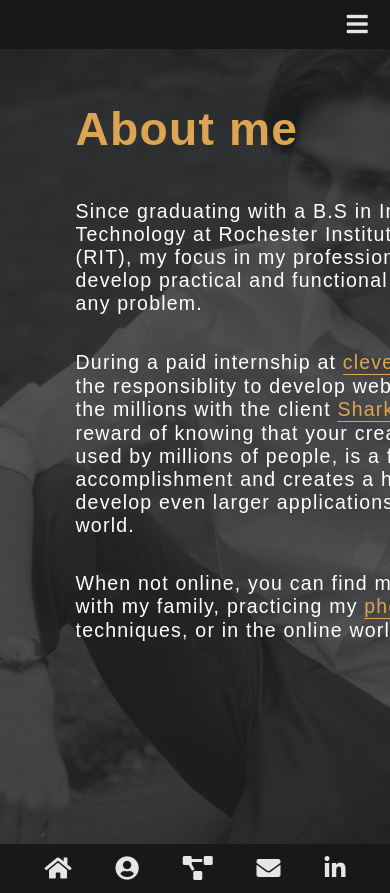
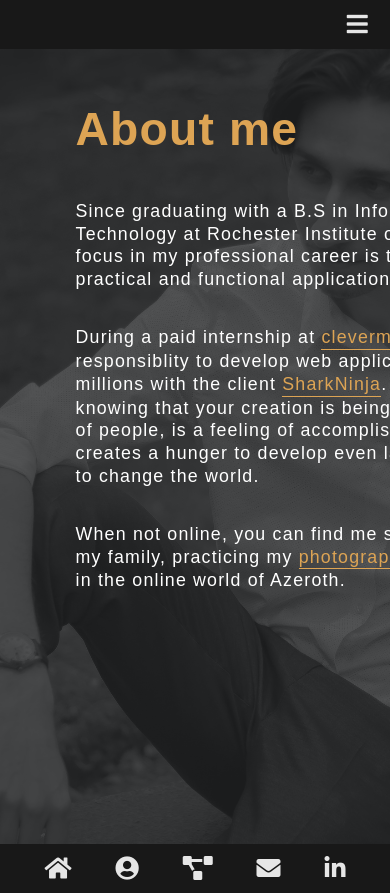
Before and after one commit to Godsmetal/Portfolio, a PHP site: page /views/about.php in a window 390 px wide; the page is wider, and only the part inside the window is pictured. Run offline with PHP 8.4, Linux system fonts and the light colour scheme.

Commit message:
Responsiveness
navigation
- Added height adjustment for small heights

about
- Added line height to text
- Adjust copy text

```diff
--- a/style/css/about.css
+++ b/style/css/about.css
@@ -4354,13 +4354,16 @@ body {
 @media screen and (min-width: 1920px) and (-webkit-min-device-pixel-ratio: 1) {
   body, html {
     font-size: 18px; } }
+@media screen and (max-height: 750px) and (-webkit-min-device-pixel-ratio: 1) {
+  body .nav .upperNav {
+    top: 0; }
+  body .nav .lowerNav {
+    top: 11.9444444444rem;
+    bottom: unset; } }
+/* ------- Tablet 991,767,479 ------- */
 @media screen and (min-width: 992px) and (-webkit-min-device-pixel-ratio: 1) {
-  .fa-bars, .mobileNav-bottom {
+  .fa-bars, .mobileNav {
     display: none; } }
-@media screen and (min-height: 750px) and (-webkit-min-device-pixel-ratio: 1) {
-  body, html {
-    min-height: 750px; } }
-/* ------- Tablet 991,767,479 ------- */
 @media screen and (max-width: 991px) and (-webkit-min-device-pixel-ratio: 1) {
   body, html {
     overflow-y: hidden; }
@@ -4413,9 +4416,6 @@ body {
     100% {
       bottom: -3.0555555556rem;
       visibility: hidden; } } }
-@media screen and (min-width: 991px) and (-webkit-min-device-pixel-ratio: 1) {
-  .mobileNav {
-    display: none; } }
 #aboutPage .overlay {
   background-image: url(../../assets/about-background.jpg);
   opacity: 0.25;
@@ -4433,10 +4433,11 @@ body {
 #aboutPage h2 {
   position: absolute;
   font-weight: normal;
-  font-size: 1.2222222222em;
+  font-size: 1.1111111111em;
   margin-top: 12.5rem;
   margin-left: 4.7222222222rem;
-  width: 30rem; }
+  width: 30rem;
+  line-height: 1.2777777778em; }
   #aboutPage h2 span {
     margin-bottom: 2.2222222222rem; }
   #aboutPage h2 a {
--- a/style/sass/_style.scss
+++ b/style/sass/_style.scss
@@ -198,6 +198,8 @@ body {
 }
 
 /* ------- Non-Retina Screens ------- */
+
+//Large displays 1920 wide
 @media screen
     and (min-width: 1920px)
     and (-webkit-min-device-pixel-ratio: 1) {
@@ -206,24 +208,35 @@ body {
         }
 }
 
+//Height adjustment for nav bar
+@media screen
+    and (max-height: 750px)
+    and (-webkit-min-device-pixel-ratio: 1) {
+        body {
+            .nav {
+                .upperNav {
+                    top: 0;
+                }
+                .lowerNav {
+                    top: pxToRem(215);
+                    bottom: unset;
+                }
+            }
+        }
+}
+
+/* ------- Tablet 991,767,479 ------- */
+
+//Exit tablet/mobile hide mobile navigation
 @media screen
     and (min-width: 992px)
     and (-webkit-min-device-pixel-ratio: 1) {
-        .fa-bars, .mobileNav-bottom {
+        .fa-bars, .mobileNav {
             display: none;
         }
 }
 
-//Height adjustment for nav bar
-@media screen
-    and (min-height: 750px)
-    and (-webkit-min-device-pixel-ratio: 1) {
-        body,html {
-            min-height: 750px;
-        }
-}
-
-/* ------- Tablet 991,767,479 ------- */
+//Tablet/mobile styling 991 width
 @media screen
     and (max-width: 991px)
     and (-webkit-min-device-pixel-ratio: 1) {
@@ -290,16 +303,3 @@ body {
         100% {bottom: pxToRem(-55); visibility: hidden;}
     }
 }
-
-
-
-//Leaving Mobile
-@media screen
-    and (min-width: 991px)
-    and (-webkit-min-device-pixel-ratio: 1) {
-
-        //Hide mobile navigation
-        .mobileNav {
-            display: none;
-        }
-}
--- a/style/sass/about.scss
+++ b/style/sass/about.scss
@@ -23,10 +23,11 @@
     h2 {
         position: absolute;
         font-weight: normal;
-        font-size: pxToEm(22);
+        font-size: pxToEm(20);
         margin-top: pxToRem(225);
         margin-left: pxToRem(85);
         width: pxToRem(540);
+        line-height: pxToEm(23);
 
         span {
             margin-bottom: pxToRem(40);
--- a/style/sass/projects.scss
+++ b/style/sass/projects.scss
@@ -95,4 +95,6 @@
         display: inline-block;
         width: pxToRem(120);
     }
+
+
 }
--- a/views/about.php
+++ b/views/about.php
@@ -18,7 +18,7 @@
         <!-- Main Content -->
         <div class='container'>
             <h1>About me</h1>
-            <h2><span>Since graduating with a B.S in Information Technology at Rochester Institute of Technology (RIT), my focus in my professional career is to develop practical and functional applications for any problem.</span>
+            <h2><span>Since graduating with a B.S in Information Technology at Rochester Institute of Technology, my focus in my professional career is to develop practical and functional applications for any problem.</span>
                 <span>During a paid internship at <a href='https://www.clevermethod.com/' target='_blank'>clevermethod</a>, I had the responsiblity to develop web applications for the millions with the client <a href='https://www.sharkninja.com/' target='_blank'>SharkNinja</a>. The reward of knowing that your creation is being used by millions of people, is a feeling of accomplishment and creates a hunger to develop even larger applications to change the world.</span>
                 <span>When not online, you can find me spending time with my family, practicing my <a href='https://www.flickr.com/photos/137704097@N04/' target='_blank'>photography</a> techniques, or in the online world of Azeroth.</span></h2>
 
```
Also changed, not shown: style/css/contact.css (+8 -8 lines), style/css/landing.css (+8 -8 lines), style/css/projects.css (+8 -8 lines), 4 other files.
